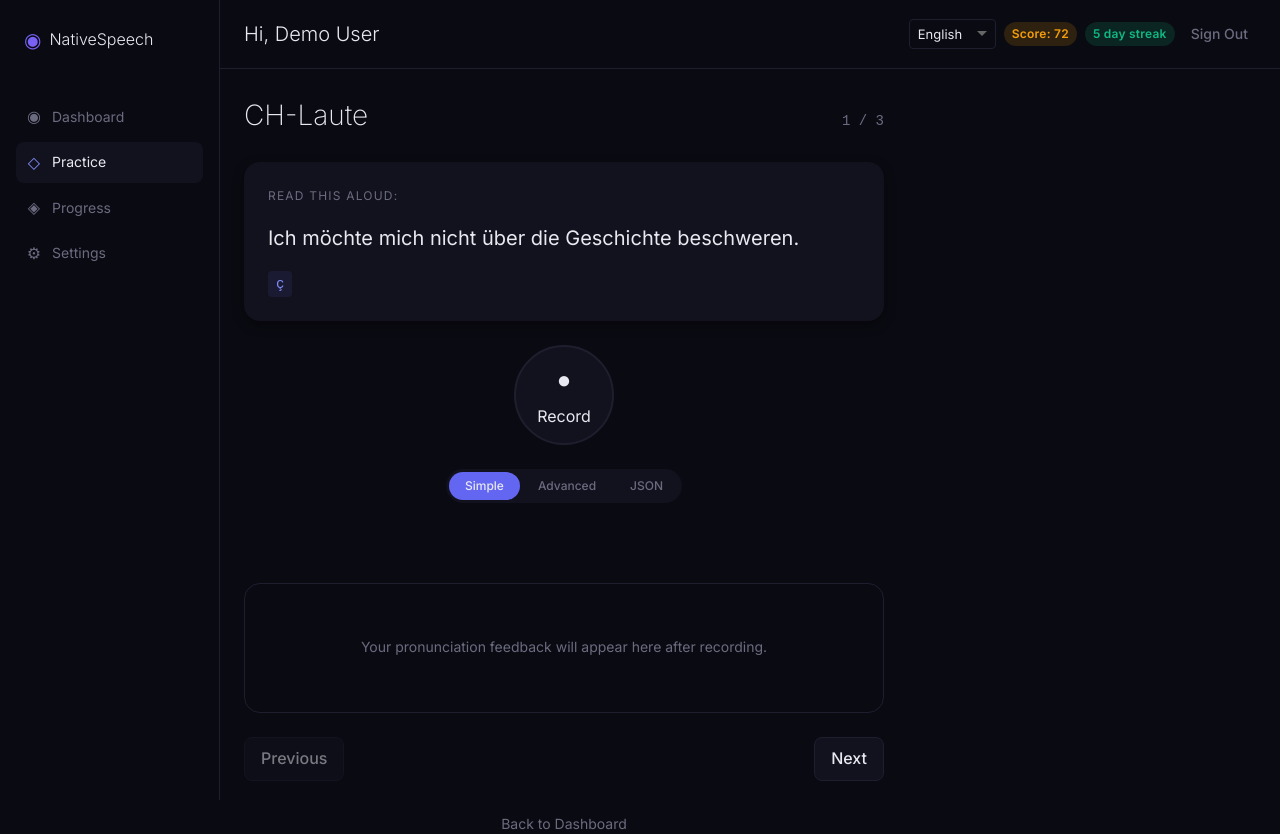
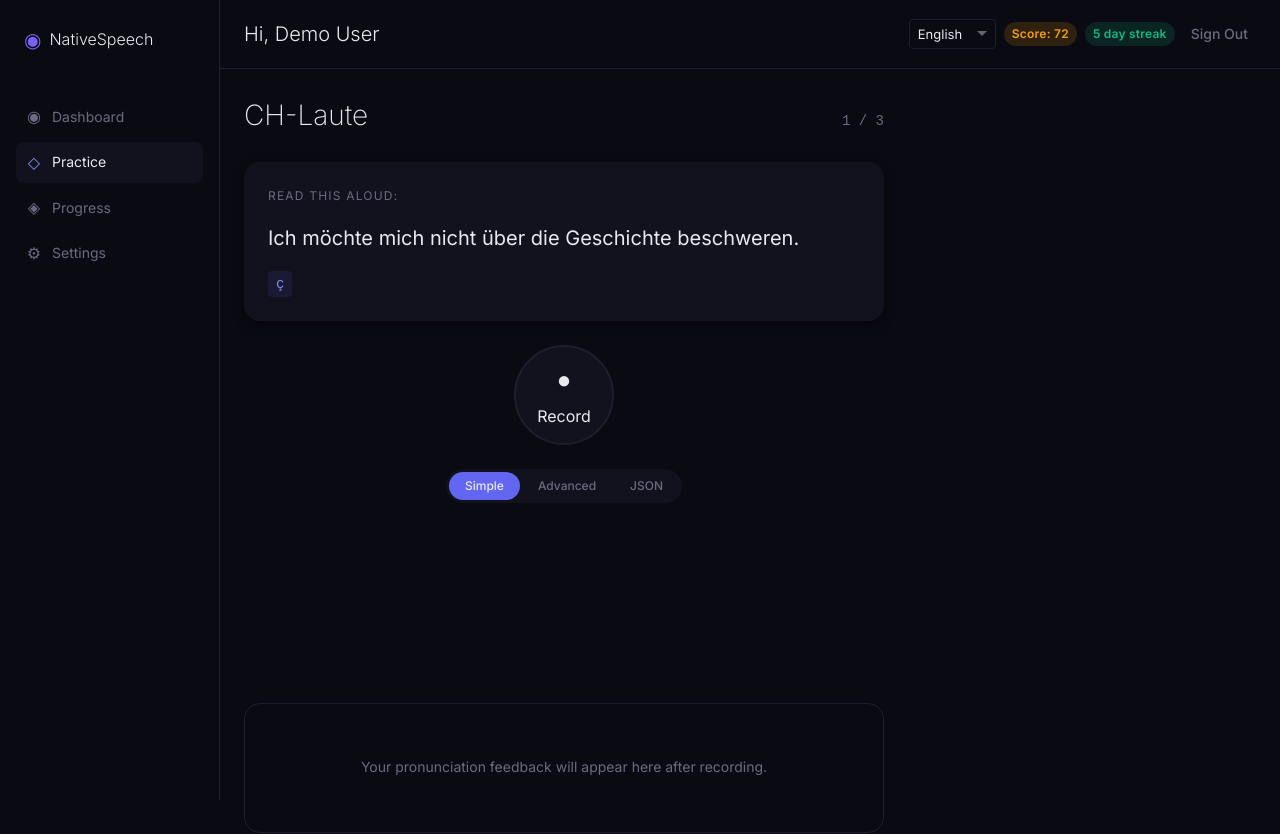
Before and after one commit to arieel-ost/native-speech, a Next.js app: page /en/practice/ch-sounds in a window 1280 px wide. Shown: the top 834 px of the page. Built offline with nearby package versions, Linux system fonts and the light colour scheme.

Commit message:
feat: Hide realtime WaveformVisualizer when AudioPlayer playback becomes active

```diff
--- a/src/components/practice/DrillSession.tsx
+++ b/src/components/practice/DrillSession.tsx
@@ -267,8 +267,6 @@ export function DrillSession({ drills, categoryName }: DrillSessionProps) {
         </span>
       </button>
 
-      {audioUrl && <AudioPlayer src={audioUrl} />}
-
       <div className={styles.modeToggle}>
         {(["simplified", "advanced", "json"] as const).map((mode) => (
           <button
@@ -281,9 +279,12 @@ export function DrillSession({ drills, categoryName }: DrillSessionProps) {
         ))}
       </div>
 
-      <div style={{ marginTop: '1rem', marginBottom: '1rem' }}>
-        {recordingState !== "idle" && (
+      <div style={{ marginTop: '1rem', marginBottom: '1rem', minHeight: '120px' }}>
+        {recordingState !== "idle" && recordingState !== "done" && (
            <WaveformVisualizer stream={stream} isRecording={recordingState === "recording"} />
+        )}
+        {recordingState === "done" && audioUrl && (
+           <AudioPlayer src={audioUrl} />
         )}
       </div>
 
```
Also changed, not shown: src/components/onboarding/AccentAssessment.tsx (+5 -6 lines).
